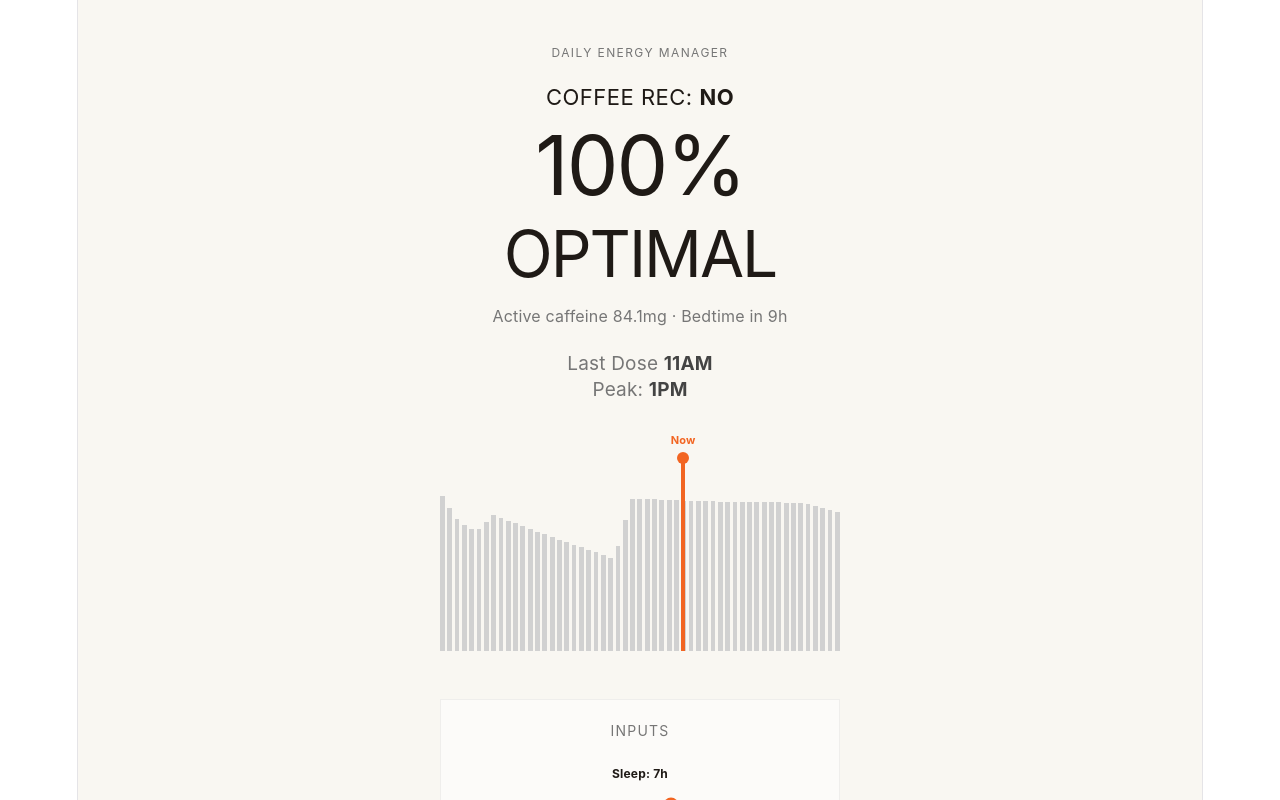
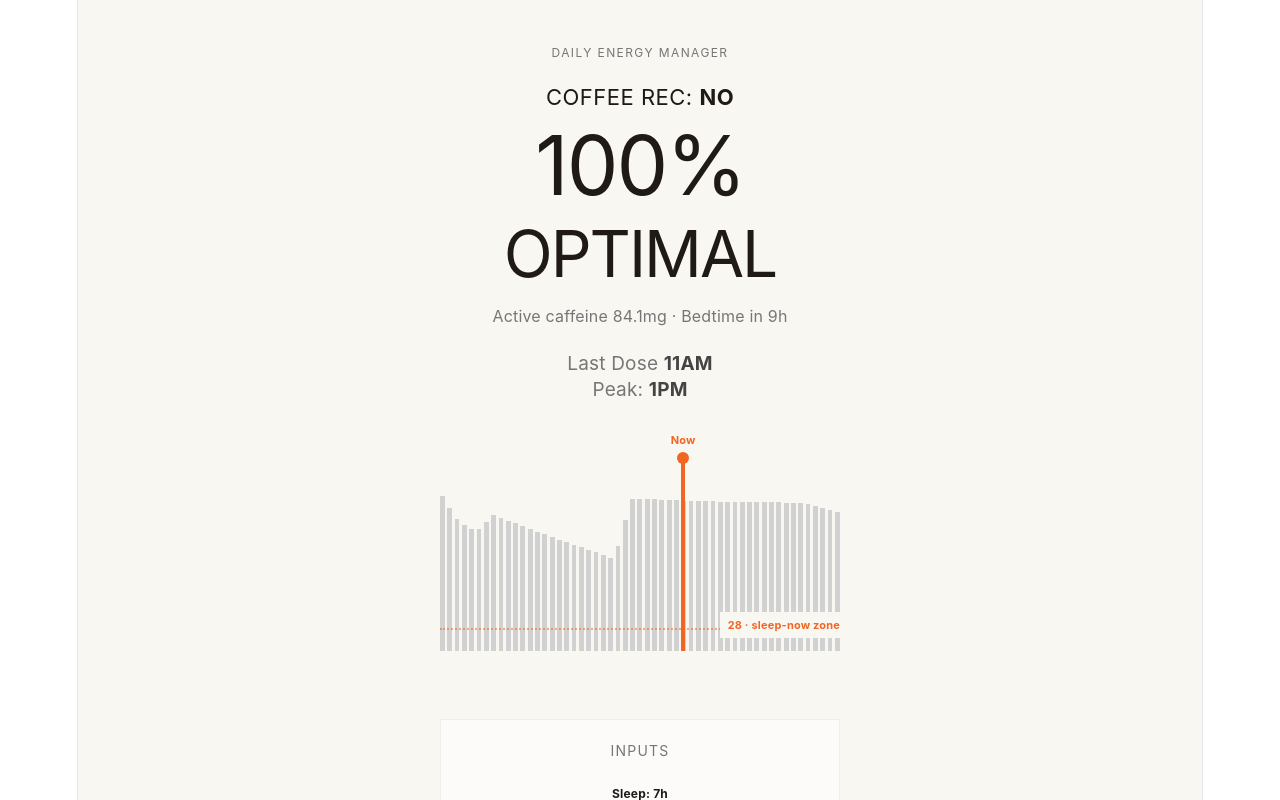
Before and after one commit to hollandblumer/daily-energy-manager, a React (Vite) app: page / in a window 1280 px wide. Shown: the top 800 px of the page. Built offline with nearby package versions, Linux system fonts and the light colour scheme; no server answers.

Commit message:
Add low-energy threshold to chart

```diff
--- a/src/App.jsx
+++ b/src/App.jsx
@@ -244,12 +244,15 @@ export default function App() {
       graphData.map((point) => ({
         ...point,
         displayLabel:
-          Number.isInteger(point.time_24h) && point.time_24h % 3 === 0
+          Number.isInteger(point.time_24h) &&
+          point.time_24h % 3 === 0 &&
+          point.time_24h !== 0
             ? point.label
             : "",
       })),
     [graphData],
   );
+  const lowEnergyLineBottom = `${28 * 1.55}px`;
 
   const updateField = (field, parser = parseFloat) => (event) => {
     setForm((current) => ({
@@ -286,6 +289,9 @@ export default function App() {
             </div>
           </div>
           <div style={styles.graphArea}>
+            <div style={{ ...styles.lowEnergyLine, bottom: lowEnergyLineBottom }}>
+              <span style={styles.lowEnergyLabel}>28 · sleep-now zone</span>
+            </div>
             <div style={styles.graphBars}>
               {denseBars.map((point) => (
                 <div
@@ -508,6 +514,23 @@ const styles = {
     marginTop: "20px",
     overflow: "visible",
   },
+  lowEnergyLine: {
+    position: "absolute",
+    left: 0,
+    right: 0,
+    borderTop: "2px dotted rgba(242, 101, 34, 0.55)",
+    zIndex: 1,
+  },
+  lowEnergyLabel: {
+    position: "absolute",
+    right: 0,
+    top: "-18px",
+    fontSize: "11px",
+    fontWeight: 700,
+    color: "#F26522",
+    backgroundColor: "#F9F7F2",
+    paddingLeft: "8px",
+  },
   graphBars: {
     display: "flex",
     alignItems: "flex-end",
@@ -556,14 +579,15 @@ const styles = {
     display: "grid",
     gridTemplateColumns: "repeat(24, minmax(0, 1fr))",
     gap: "1px",
-    marginTop: "4px",
+    marginTop: "10px",
   },
   axisLabel: {
-    fontSize: "8px",
+    fontSize: "10px",
     color: "#767676",
     textAlign: "center",
     whiteSpace: "nowrap",
     overflow: "hidden",
+    minHeight: "14px",
   },
   metrics: {
     display: "grid",
```
